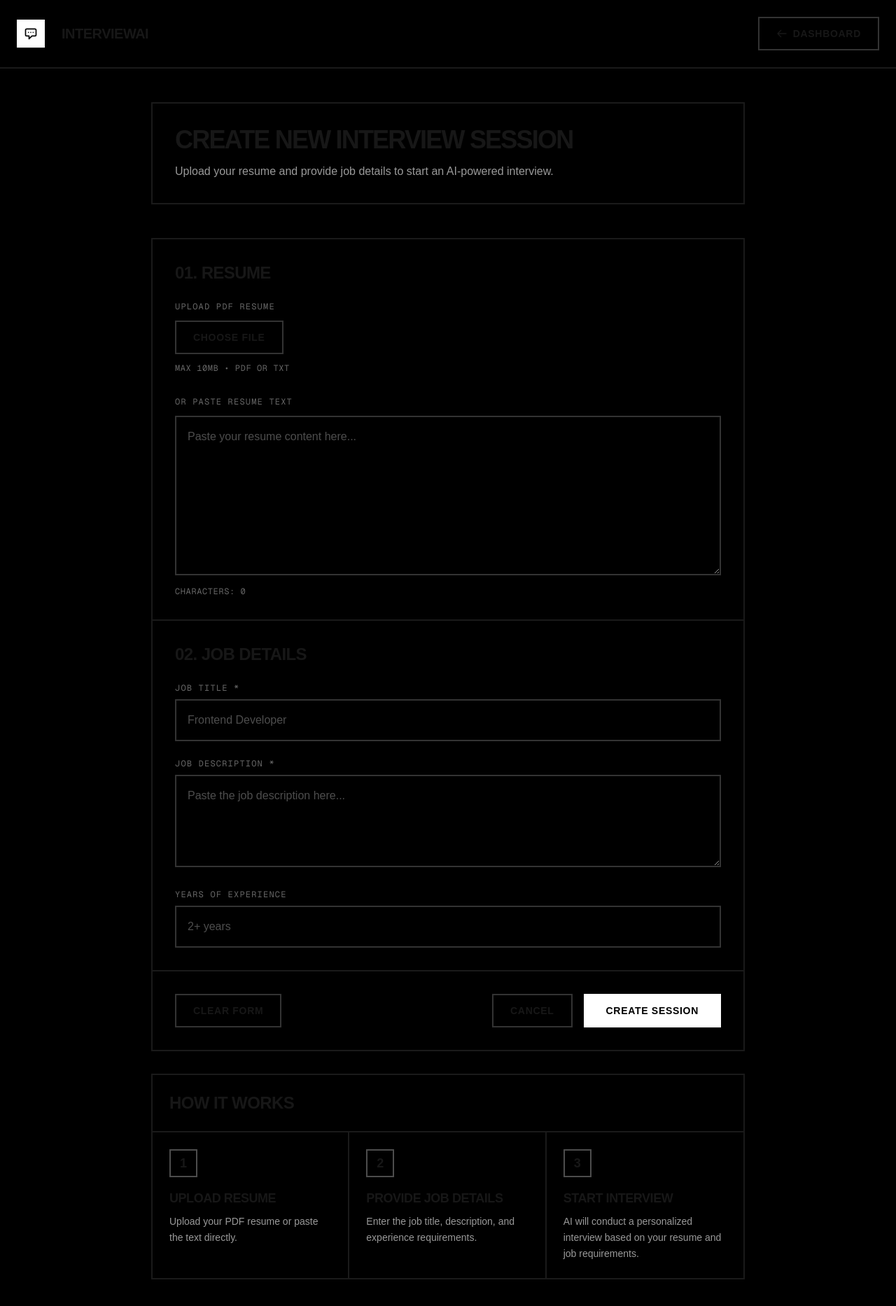
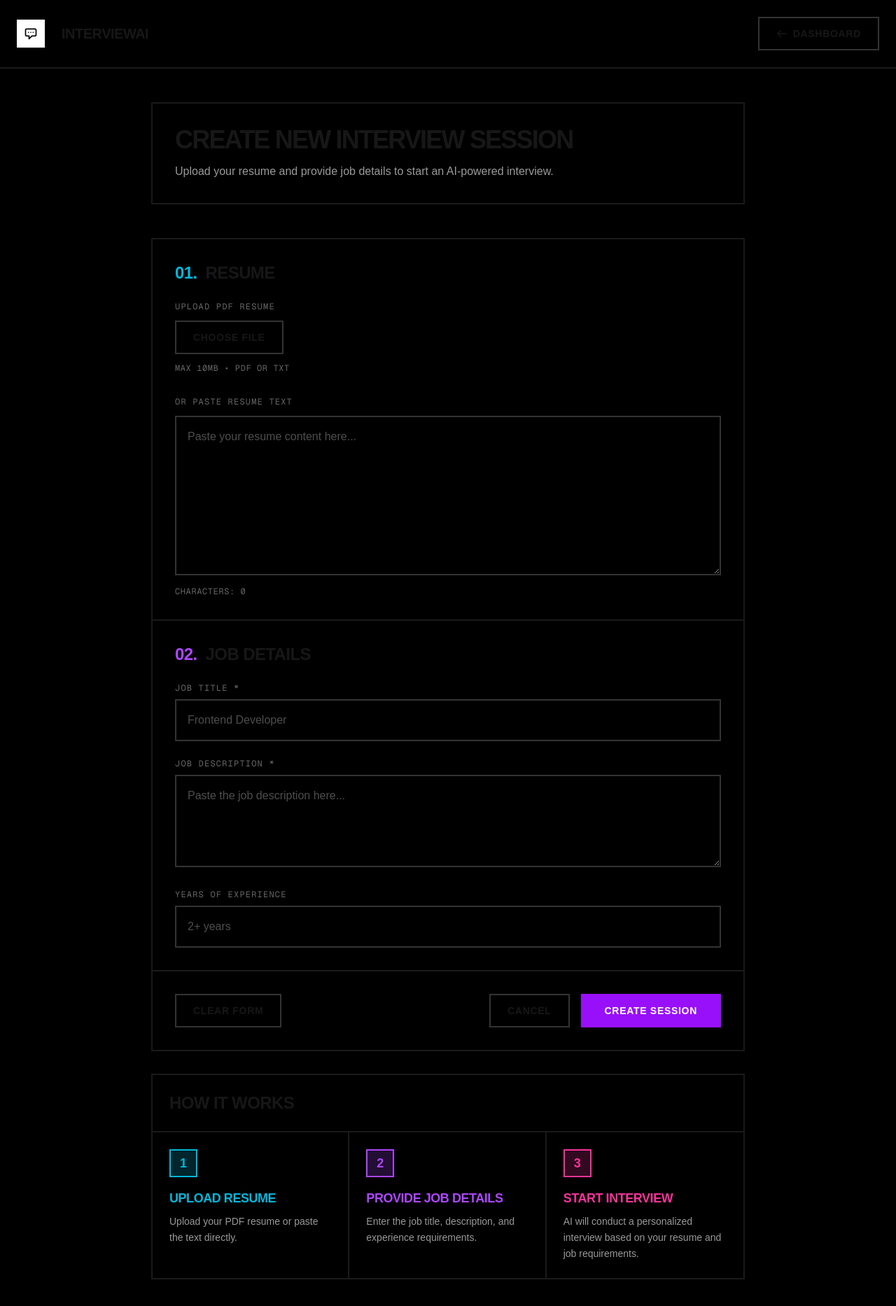
Before and after one commit to Shubham21102005/AI_Mock_interview_Platform, a Next.js app in the folder frontend/: page /session/new in a window 1280 px wide. Shown: the top 1866 px of the page at 70% size. Built offline with nearby package versions, Linux system fonts and the light colour scheme; no server answers.

Commit message:
multiple fixes

```diff
--- a/frontend/app/dashboard/page.tsx
+++ b/frontend/app/dashboard/page.tsx
@@ -327,6 +327,9 @@ export default function Dashboard() {
             {
               label: "Total Sessions",
               value: sessions.length,
+              color: "border-cyan-500/50 bg-cyan-500/10",
+              iconColor: "border-cyan-500 text-cyan-500",
+              textColor: "text-cyan-500",
               icon: (
                 <svg
                   className="w-6 h-6"
@@ -346,6 +349,9 @@ export default function Dashboard() {
             {
               label: "Completed",
               value: sessions.filter((s) => s.status === "completed").length,
+              color: "border-green-500/50 bg-green-500/10",
+              iconColor: "border-green-500 text-green-500",
+              textColor: "text-green-500",
               icon: (
                 <svg
                   className="w-6 h-6"
@@ -365,6 +371,9 @@ export default function Dashboard() {
             {
               label: "In Progress",
               value: sessions.filter((s) => s.status === "in-progress").length,
+              color: "border-yellow-500/50 bg-yellow-500/10",
+              iconColor: "border-yellow-500 text-yellow-500",
+              textColor: "text-yellow-500",
               icon: (
                 <svg
                   className="w-6 h-6"
@@ -382,16 +391,16 @@ export default function Dashboard() {
               ),
             },
           ].map((stat, index) => (
-            <div key={index} className="border-2 border-white/10 p-6">
+            <div key={index} className={`border-2 ${stat.color} p-6 hover:bg-opacity-20 transition-colors`}>
               <div className="flex items-center justify-between mb-4">
                 <p className="text-xs font-mono text-white/40 uppercase tracking-widest">
                   {stat.label}
                 </p>
-                <div className="w-10 h-10 border-2 border-white/30 flex items-center justify-center">
+                <div className={`w-10 h-10 border-2 ${stat.iconColor} flex items-center justify-center`}>
                   {stat.icon}
                 </div>
               </div>
-              <p className="text-5xl font-bold tracking-tighter">{stat.value}</p>
+              <p className={`text-5xl font-bold tracking-tighter ${stat.textColor}`}>{stat.value}</p>
             </div>
           ))}
         </div>
@@ -400,7 +409,7 @@ export default function Dashboard() {
         <div className="mb-12">
           <button
             onClick={navigateToCreateSession}
-            className="w-full py-6 bg-white text-black hover:bg-white/90 transition-all font-bold uppercase tracking-wider text-lg flex items-center justify-center gap-4 group"
+            className="w-full py-6 bg-purple-600 border-2 border-purple-600 text-white hover:bg-purple-700 hover:border-purple-700 transition-all font-bold uppercase tracking-wider text-lg flex items-center justify-center gap-4 group"
           >
             <span>Create New Session</span>
             <svg
--- a/frontend/app/interview/[sessionId]/page.tsx
+++ b/frontend/app/interview/[sessionId]/page.tsx
@@ -662,7 +662,7 @@ export default function InterviewPage({
                 name="AI Interviewer"
                 initial="AI"
                 speaking={botSpeaking}
-                className="absolute inset-0"
+                className="absolute inset-0 bg-gradient-to-br from-purple-950/50 to-black"
                 accent=""
               />
 
@@ -672,7 +672,7 @@ export default function InterviewPage({
                   name="You"
                   initial="U"
                   speaking={userSpeaking}
-                  className="h-32 sm:h-36"
+                  className="h-32 sm:h-36 bg-gradient-to-br from-cyan-950/50 to-black"
                   accent=""
                 />
               </div>
--- a/frontend/app/profile/page.tsx
+++ b/frontend/app/profile/page.tsx
@@ -281,7 +281,7 @@ export default function ProfilePage() {
           <div className="border-b-2 border-white/10 p-8">
             <div className="flex flex-col items-center">
               <div className="relative">
-                <div className="w-32 h-32 border-4 border-white/30 p-1 bg-white/5">
+                <div className="w-32 h-32 border-4 border-cyan-500/50 p-1 bg-gradient-to-br from-cyan-500/20 to-purple-500/20">
                   {previewUrl ? (
                     <img
                       src={previewUrl}
@@ -290,16 +290,16 @@ export default function ProfilePage() {
                     />
                   ) : (
                     <div className="w-full h-full bg-black flex items-center justify-center">
-                      <User className="w-16 h-16 text-white/40" />
+                      <User className="w-16 h-16 text-cyan-500/60" />
                     </div>
                   )}
                 </div>
                 {isEditing && (
                   <label
                     htmlFor="profile-picture"
-                    className="absolute bottom-0 right-0 bg-white hover:bg-white/90 p-2 cursor-pointer transition-all"
+                    className="absolute bottom-0 right-0 bg-purple-600 hover:bg-purple-700 p-2 cursor-pointer transition-all border-2 border-purple-600"
                   >
-                    <Upload className="w-5 h-5 text-black" />
+                    <Upload className="w-5 h-5 text-white" />
                     <input
                       id="profile-picture"
                       type="file"
@@ -391,7 +391,7 @@ export default function ProfilePage() {
                 <button
                   onClick={handleSave}
                   disabled={saving}
-                  className="flex-1 px-8 py-4 bg-white text-black hover:bg-white/90 disabled:opacity-50 disabled:cursor-not-allowed transition-all flex items-center justify-center gap-3 font-bold uppercase tracking-wider"
+                  className="flex-1 px-8 py-4 bg-purple-600 border-2 border-purple-600 text-white hover:bg-purple-700 hover:border-purple-700 disabled:opacity-50 disabled:cursor-not-allowed transition-all flex items-center justify-center gap-3 font-bold uppercase tracking-wider"
                 >
                   <Save className="w-5 h-5" />
                   {saving ? "Saving..." : "Save Changes"}
@@ -408,7 +408,7 @@ export default function ProfilePage() {
             ) : (
               <button
                 onClick={() => setIsEditing(true)}
-                className="w-full px-8 py-4 bg-white text-black hover:bg-white/90 transition-all flex items-center justify-center gap-3 font-bold uppercase tracking-wider"
+                className="w-full px-8 py-4 bg-cyan-600 border-2 border-cyan-600 text-white hover:bg-cyan-700 hover:border-cyan-700 transition-all flex items-center justify-center gap-3 font-bold uppercase tracking-wider"
               >
                 <Edit2 className="w-5 h-5" />
                 Edit Profile
--- a/frontend/app/session/new/page.tsx
+++ b/frontend/app/session/new/page.tsx
@@ -392,8 +392,9 @@ export default function NewSession() {
         <div className="border-2 border-white/10">
           {/* Resume Section */}
           <div className="border-b-2 border-white/10 p-8">
-            <h3 className="text-2xl font-bold tracking-tight uppercase mb-6">
-              01. Resume
+            <h3 className="text-2xl font-bold tracking-tight uppercase mb-6 flex items-center gap-3">
+              <span className="text-cyan-500">01.</span>
+              <span>Resume</span>
             </h3>
 
             {/* PDF Upload Option */}
@@ -464,8 +465,9 @@ export default function NewSession() {
 
           {/* Job Details Section */}
           <div className="border-b-2 border-white/10 p-8">
-            <h3 className="text-2xl font-bold tracking-tight uppercase mb-6">
-              02. Job Details
+            <h3 className="text-2xl font-bold tracking-tight uppercase mb-6 flex items-center gap-3">
+              <span className="text-purple-500">02.</span>
+              <span>Job Details</span>
             </h3>
 
             <div className="space-y-6">
@@ -535,7 +537,7 @@ export default function NewSession() {
               <button
                 onClick={createSession}
                 disabled={loading || isParsingPdf}
-                className="px-8 py-3 bg-white text-black hover:bg-white/90 transition-all disabled:opacity-50 disabled:cursor-not-allowed font-bold uppercase tracking-wider text-sm"
+                className="px-8 py-3 bg-purple-600 border-2 border-purple-600 text-white hover:bg-purple-700 hover:border-purple-700 transition-all disabled:opacity-50 disabled:cursor-not-allowed font-bold uppercase tracking-wider text-sm"
               >
                 {loading ? "Creating..." : "Create Session"}
               </button>
@@ -551,11 +553,11 @@ export default function NewSession() {
             </h4>
           </div>
           <div className="grid md:grid-cols-3 divide-x-2 divide-white/10">
-            <div className="p-6">
-              <div className="w-10 h-10 border-2 border-white/30 flex items-center justify-center mb-4">
-                <span className="font-bold text-lg">1</span>
+            <div className="p-6 hover:bg-cyan-500/5 transition-colors">
+              <div className="w-10 h-10 border-2 border-cyan-500 bg-cyan-500/20 flex items-center justify-center mb-4">
+                <span className="font-bold text-lg text-cyan-500">1</span>
               </div>
-              <h5 className="text-lg font-bold uppercase tracking-tight mb-2">
+              <h5 className="text-lg font-bold uppercase tracking-tight mb-2 text-cyan-500">
                 Upload Resume
               </h5>
               <p className="text-white/60 text-sm leading-relaxed">
@@ -563,11 +565,11 @@ export default function NewSession() {
               </p>
             </div>
 
-            <div className="p-6">
-              <div className="w-10 h-10 border-2 border-white/30 flex items-center justify-center mb-4">
-                <span className="font-bold text-lg">2</span>
+            <div className="p-6 hover:bg-purple-500/5 transition-colors">
+              <div className="w-10 h-10 border-2 border-purple-500 bg-purple-500/20 flex items-center justify-center mb-4">
+                <span className="font-bold text-lg text-purple-500">2</span>
               </div>
-              <h5 className="text-lg font-bold uppercase tracking-tight mb-2">
+              <h5 className="text-lg font-bold uppercase tracking-tight mb-2 text-purple-500">
                 Provide Job Details
               </h5>
               <p className="text-white/60 text-sm leading-relaxed">
@@ -575,11 +577,11 @@ export default function NewSession() {
               </p>
             </div>
 
-            <div className="p-6">
-              <div className="w-10 h-10 border-2 border-white/30 flex items-center justify-center mb-4">
-                <span className="font-bold text-lg">3</span>
+            <div className="p-6 hover:bg-pink-500/5 transition-colors">
+              <div className="w-10 h-10 border-2 border-pink-500 bg-pink-500/20 flex items-center justify-center mb-4">
+                <span className="font-bold text-lg text-pink-500">3</span>
               </div>
-              <h5 className="text-lg font-bold uppercase tracking-tight mb-2">
+              <h5 className="text-lg font-bold uppercase tracking-tight mb-2 text-pink-500">
                 Start Interview
               </h5>
               <p className="text-white/60 text-sm leading-relaxed">
```
Also changed, not shown: 1 other file (tests, documents, lock files or other folders).
